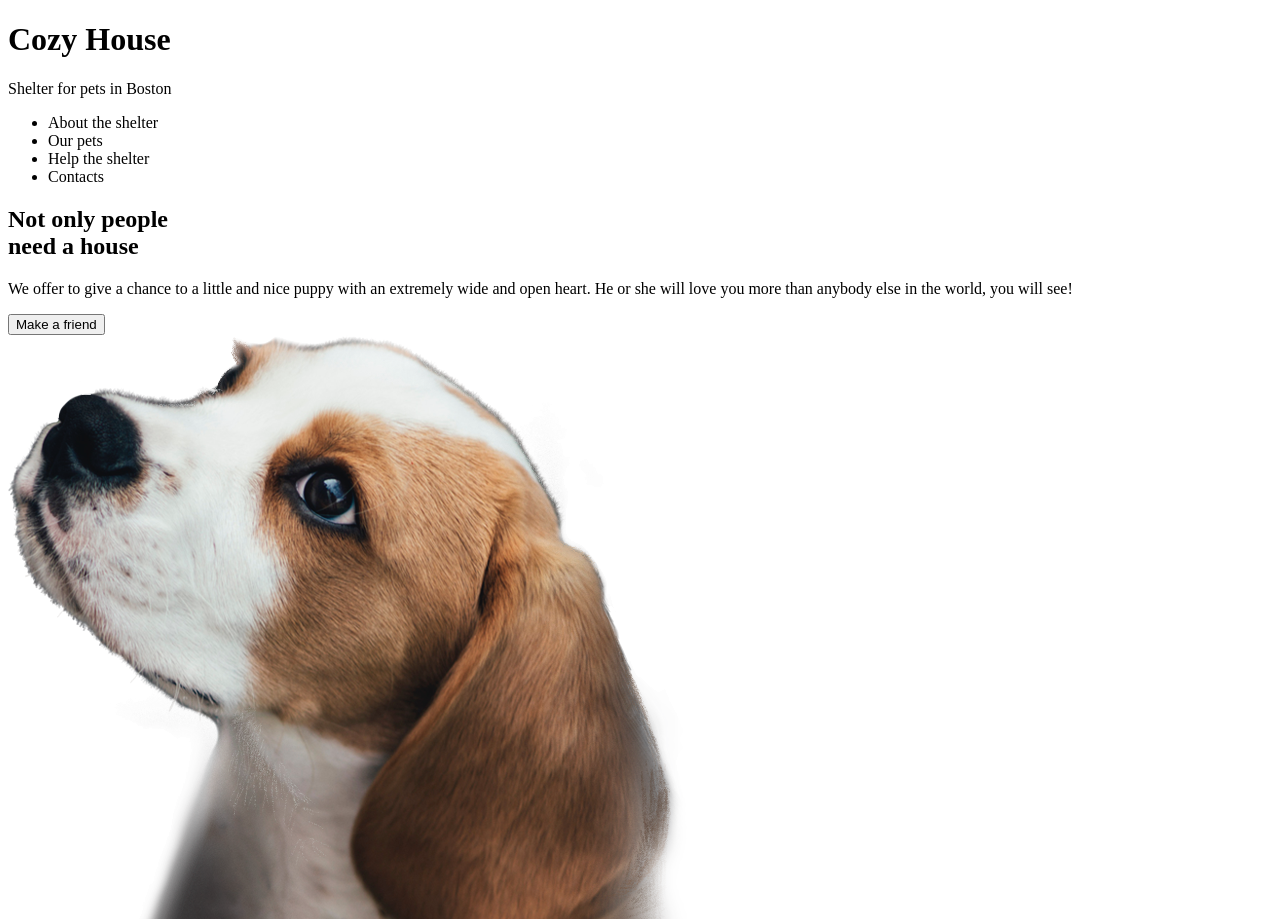
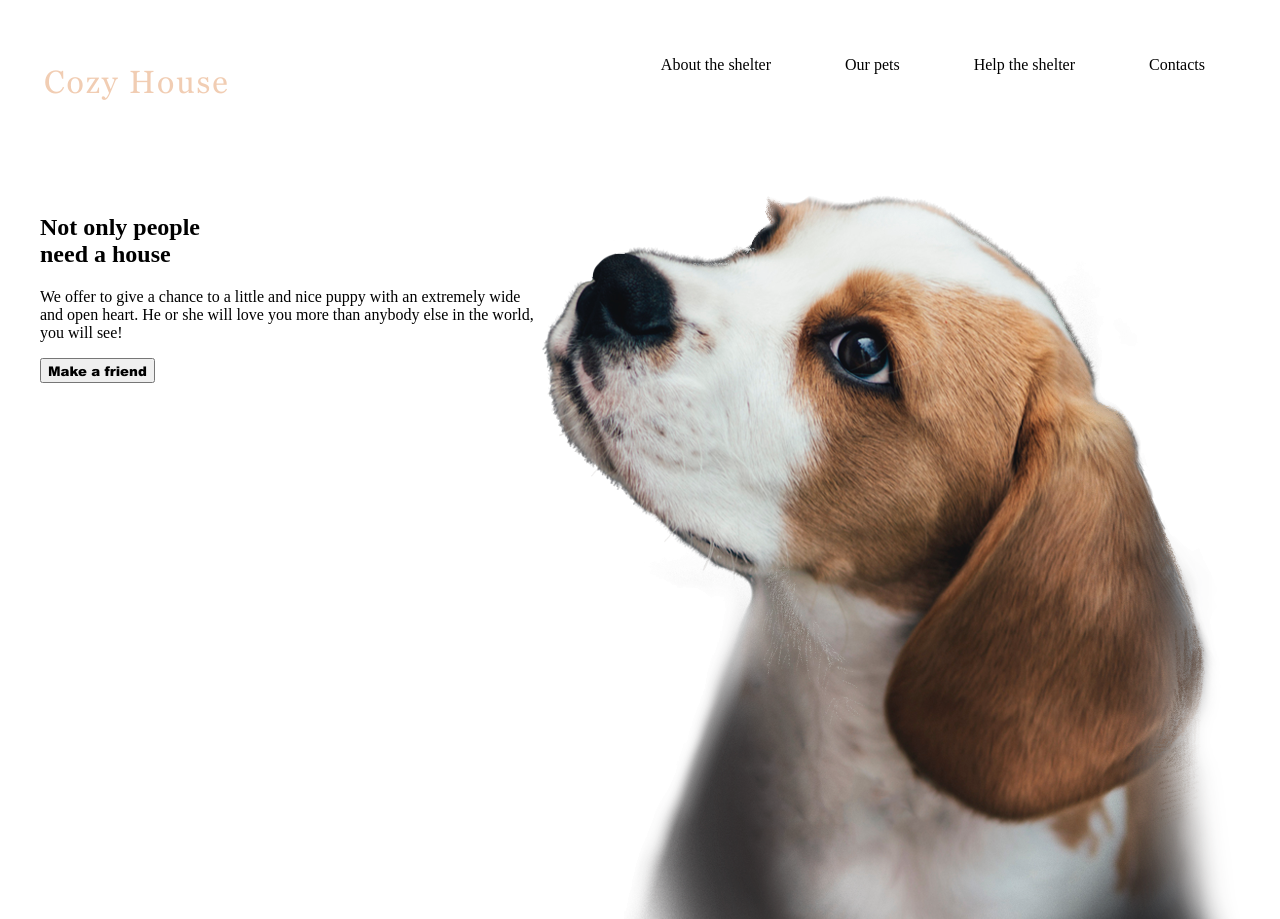
Before and after one commit to iakobi955/shelter, a plain HTML site: page pages/main/index.html in a window 1280 px wide. Shown: the top 919 px of the page. Drawn offline with Linux system fonts and the light colour scheme; files whose address does not match are found by name.

Commit message:
feat: add some features

```diff
--- a/pages/main/index.html
+++ b/pages/main/index.html
@@ -5,12 +5,15 @@
     <meta http-equiv="X-UA-Compatible" content="IE=edge">
     <meta name="viewport" content="width=device-width, initial-scale=1.0">
     <title>Cozy House | iakobi</title>
-
+    <link rel="stylesheet" href="./style.css">
 </head>
 <body>
+    <div class="container">
     <header>
-        <h1>Cozy House</h1>
-        <p>Shelter for pets in Boston</p>
+        <div class="companyName">
+            <h1>Cozy House</h1>
+            <p>Shelter for pets in Boston</p>
+        </div>
         <nav>
             <ul>
                 <li>About the shelter</li>
@@ -21,7 +24,7 @@
         </nav>
     </header>
     <main>
-        <section>
+        <section class="not-only">
             <div>
                 <h2>Not only people <br>need a house</h2>
                 <p>We offer to give a chance to a little and nice puppy
@@ -32,10 +35,10 @@
                 <button type="button">Make a friend</button>
             </div>
             <div>
-                <img src="/assets/images/start-screen-puppy.png" alt="start screen puppy">
+                <img class="start-screen-puppy" src="/assets/images/start-screen-puppy.png" alt="start screen puppy">
             </div>
         </section>
-
+    </div>
         <section>
             <div>
                 <img src="/assets/images/about-pets.png" alt="cat and dog">
@@ -161,5 +164,6 @@
             <img src="/assets/images/footer-puppy.png" alt="footer-puppy">
         </div>
     </footer>
+    <script src="./script.js"></script>
 </body>
 </html>
--- /dev/null
+++ b/pages/main/style.css
@@ -0,0 +1,74 @@
+@font-face {
+	font-family: Arial;
+	src: url(/assets/fonts/arial/Arial-Black.woff);
+	font-weight: normal;
+	font-style: normal;
+}
+
+@font-face {
+	font-family: Georgia;
+	src: url(/assets/fonts/georgia/Georgia.woff);
+	font-weight: normal;
+	font-style: normal;
+}
+body{
+    margin: 0;
+    padding: 0px;
+    display: flex;
+    justify-content: center;
+	flex-direction: column;
+	width: 1280px;
+}
+.start-screen  {
+	background: url(/assets/images/start-screen-gradient-background.png);
+	width: 1280px;
+    height: 908px;
+	margin: auto;
+}
+header, .not-only {
+	display: flex;
+	flex-direction: row;
+	justify-content: space-between;
+	margin: 40px;
+}
+
+header nav ul li {
+	list-style-type: none;
+  	margin: 0;
+  	padding: 0;
+	display: inline;
+	margin: 35px;
+}
+.companyName {
+	padding: 4px;
+}
+header .companyName h1 {
+	font-family: 'Georgia';
+	font-style: normal;
+	font-weight: 400;
+	font-size: 32px;
+	line-height: 110%;
+
+	display: flex;
+	align-items: center;
+	letter-spacing: 0.06em;
+	color: #F1CDB3;
+}
+header .companyName p {
+	font-family: 'Arial';
+	font-style: normal;
+	font-weight: 400;
+	font-size: 13px;
+	line-height: 15px;
+
+	display: flex;
+	align-items: center;
+	letter-spacing: 0.1em;
+
+	color: #FFFFFF;
+	}
+	.start-screen-puppy {
+		width: 698px;
+		height: 728px;
+		margin-bottom: 5;
+	}
```
Also changed, not shown: pages/main/script.js (added).
